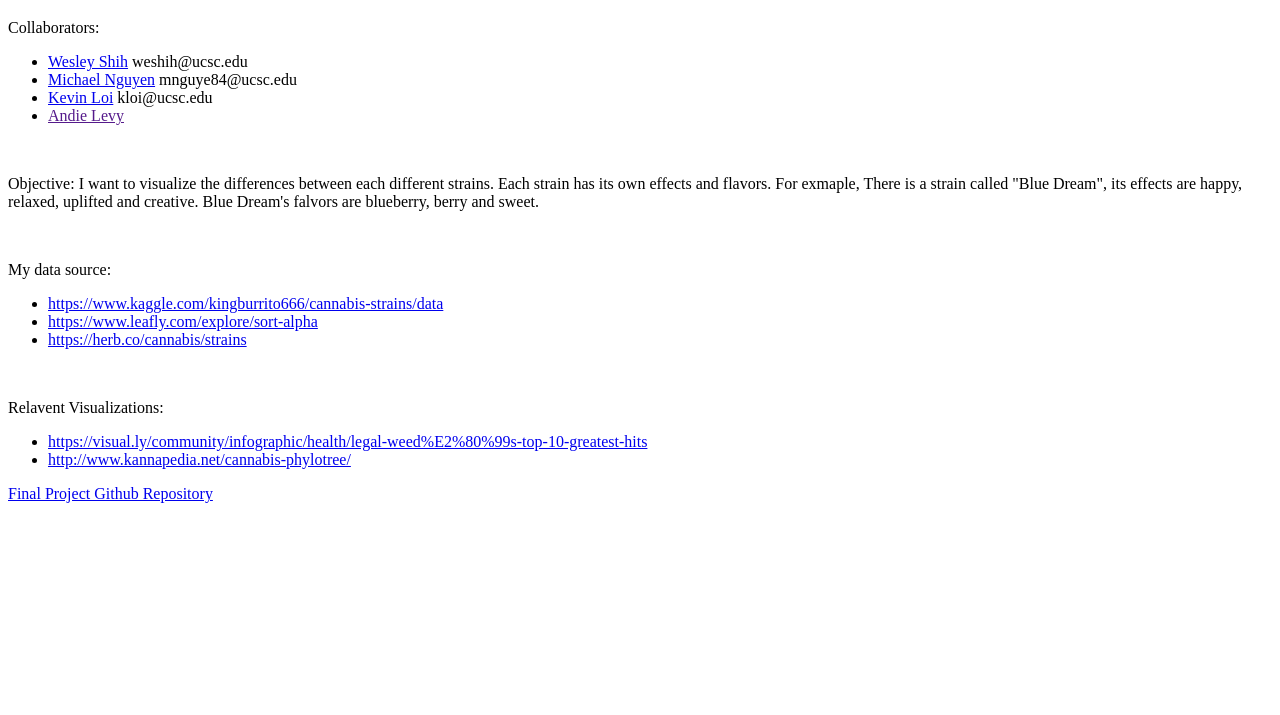
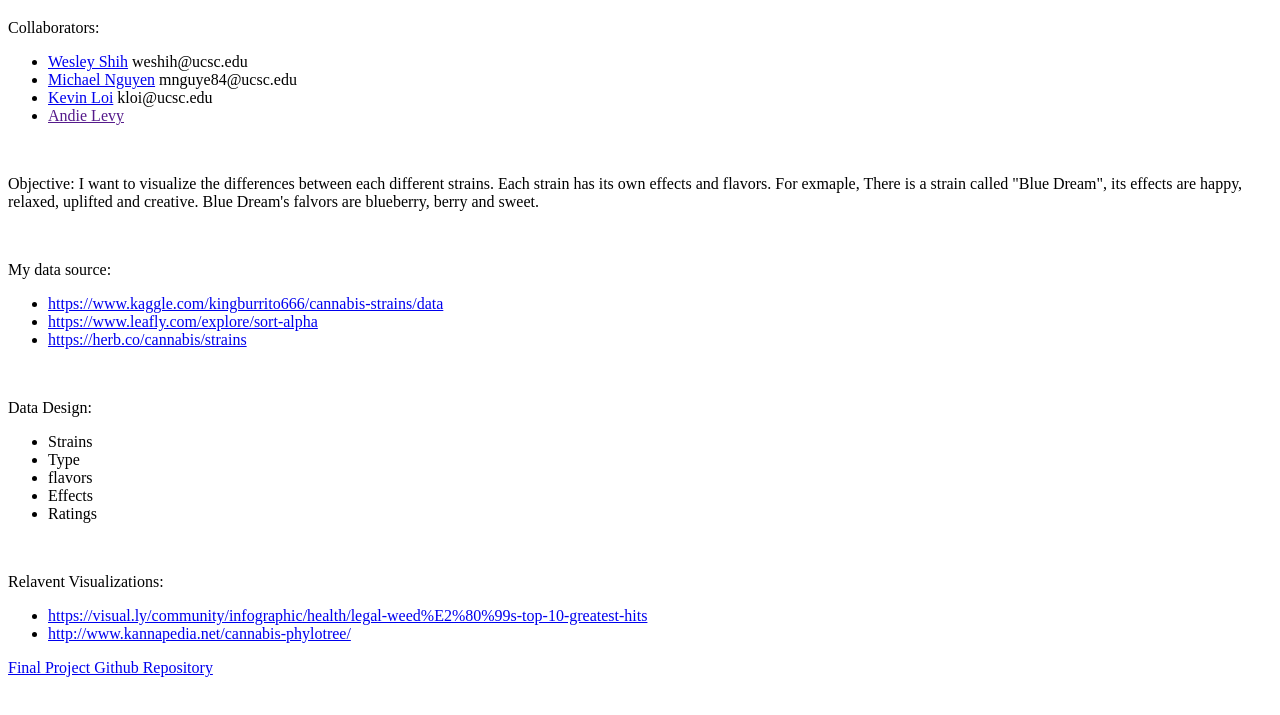
Before and after one commit to shihwesley/CMPS165-Final-Presentation, a plain HTML site: page index.html in a window 1280 px wide. Shown: the part 79-794 px from the top of the page. Drawn offline with nearby package versions, Linux system fonts and the light colour scheme.

Commit message:
added Data Design

```diff
--- a/index.html
+++ b/index.html
@@ -6,7 +6,6 @@
 		<title>Final Presentation</title>
 		<script type="text/javascript" src="https://d3js.org/d3.v4.min.js"></script>
 		<style type="text/css">
-			/* No style rules here yet */
 		</style>
 	</head>
 	<body>
@@ -29,6 +28,15 @@
 		<li>  <a href="https://herb.co/cannabis/strains">https://herb.co/cannabis/strains</a></li>
         </ul>
         <br>
+	<p>Data Design: </p>
+	<ul>
+		<li>Strains</li>
+		<li>Type</li>
+		<li>flavors</li>
+		<li>Effects</li>
+		<li>Ratings</li>
+	</ul>
+	<br>
         <p>Relavent Visualizations:</p>
         <ul>
             <li><a href="https://visual.ly/community/infographic/health/legal-weed%E2%80%99s-top-10-greatest-hits">https://visual.ly/community/infographic/health/legal-weed%E2%80%99s-top-10-greatest-hits</a></li>
```
